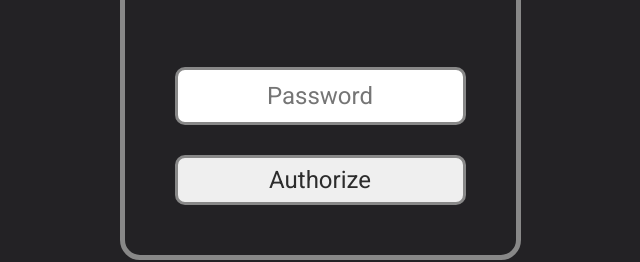
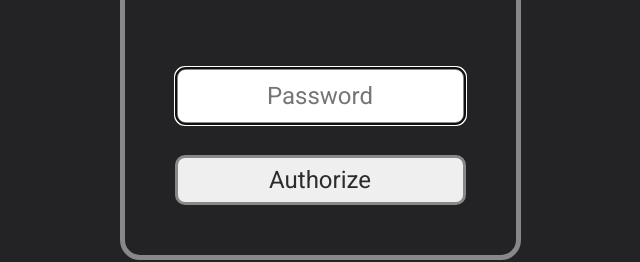
Before and after one commit to Lyall-A/HTTP-Reverse-Proxy, a plain HTML site: page authorization.html in a window 1280 px wide. Shown: the part 304-566 px from the top of the page, 320-960 px from the left. Drawn offline with Linux system fonts and the light colour scheme.

Commit message:
password field focus

```diff
--- a/authorization.html
+++ b/authorization.html
@@ -19,6 +19,8 @@
 
     <script>
         document.title = `${location.hostname} | Proxy Authorization`;
+
+        document.getElementById("password").focus();
 
         document.onkeydown = e => (e.keyCode == 13 && document.activeElement?.id == "password") ? authorize() : null;
 
```
